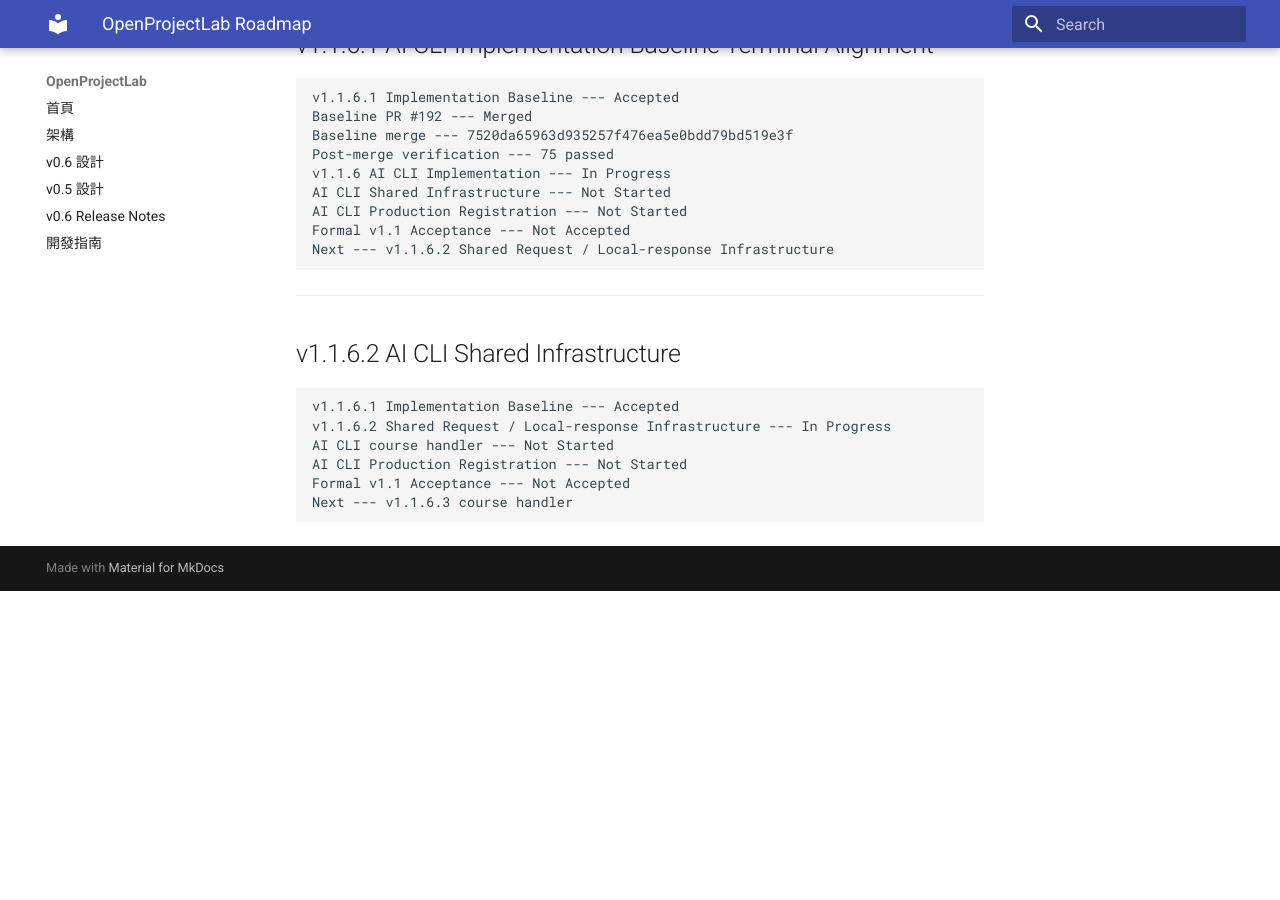
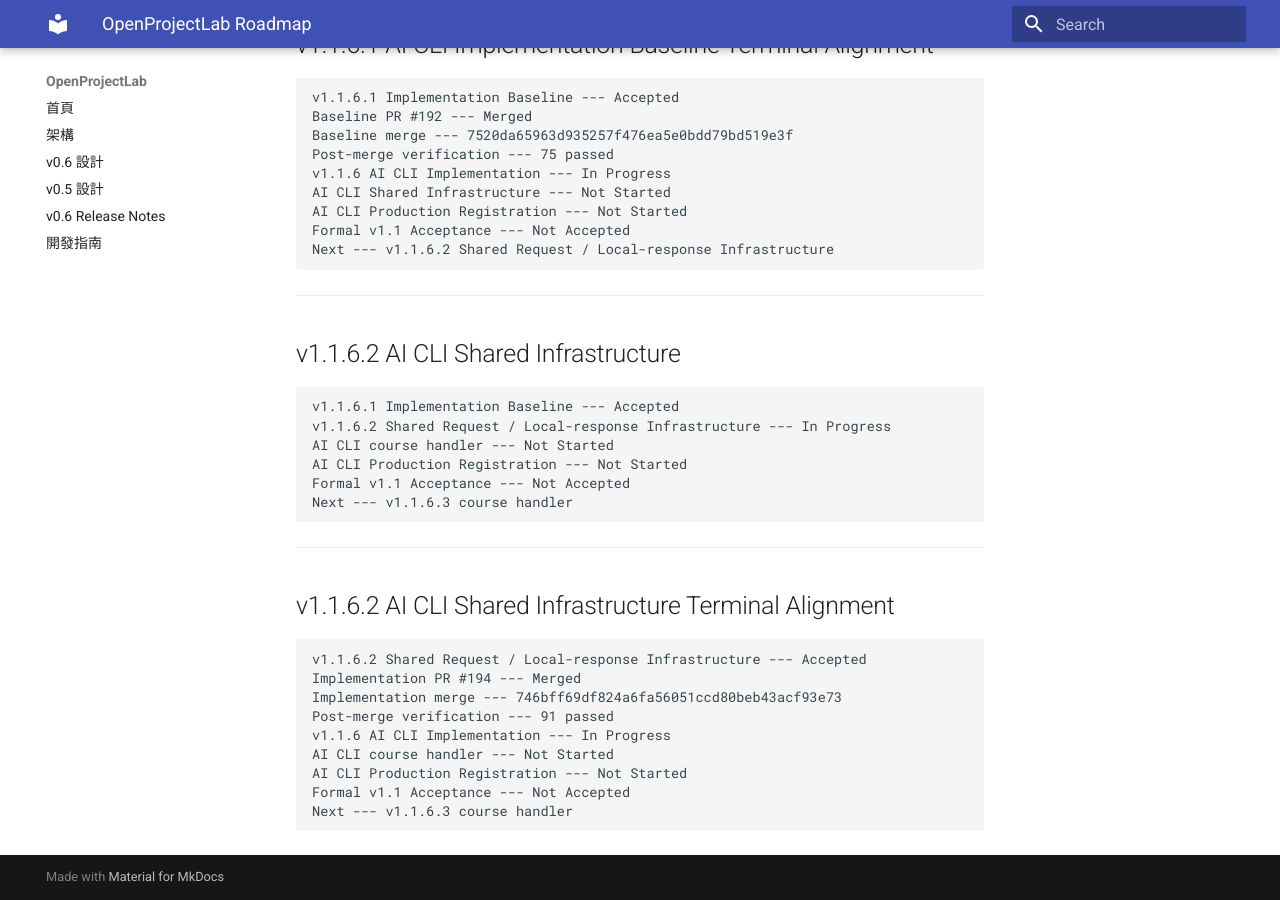
Before and after one commit to khwang1964/OpenProjectLab, an MkDocs documentation site: the page built from docs/roadmap.md, in a window 1280 px wide and 900 px high, scrolled down 44150 px. Built offline with MkDocs 1.6.1 and Material for MkDocs 9.7.7, drawn with Linux system fonts in a browser that asks for light colours; before the commit the page ends 44741 px from its top, so only the background shows below that.

Commit message:
docs: accept AI CLI shared infrastructure (#195)

```diff
--- a/docs/roadmap.md
+++ b/docs/roadmap.md
@@ -2038,3 +2038,17 @@ Next --- v1.1.6 AI CLI Implementation
     AI CLI Production Registration --- Not Started
     Formal v1.1 Acceptance --- Not Accepted
     Next --- v1.1.6.3 course handler
+
+------------------------------------------------------------------------
+
+## v1.1.6.2 AI CLI Shared Infrastructure Terminal Alignment
+
+    v1.1.6.2 Shared Request / Local-response Infrastructure --- Accepted
+    Implementation PR #194 --- Merged
+    Implementation merge --- 746bff69df824a6fa56051ccd80beb43acf93e73
+    Post-merge verification --- 91 passed
+    v1.1.6 AI CLI Implementation --- In Progress
+    AI CLI course handler --- Not Started
+    AI CLI Production Registration --- Not Started
+    Formal v1.1 Acceptance --- Not Accepted
+    Next --- v1.1.6.3 course handler
```
Also changed, not shown: CHANGELOG.md (+14 -0 lines), docs/HISTORY.md (+14 -0 lines), docs/releases/v1.1-ai-cli-implementation.md (+14 -0 lines), 1 other file.
